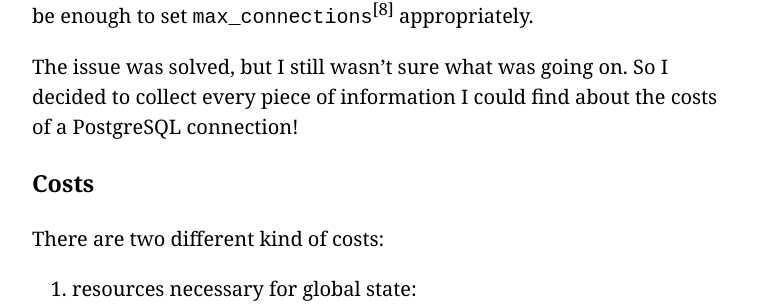
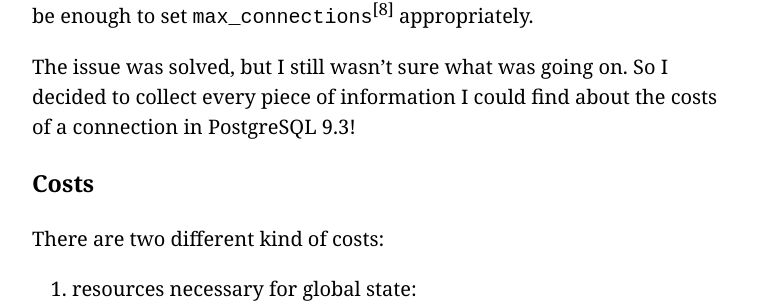
Before and after one commit to hanshasselberg/i0rek.github.io, a Jekyll site: the page built from _posts/2014-02-19-postgresql_connection.markdown, in a window 1280 px wide and 900 px high, scrolled down 739 px. Shown: the part 207-515 px from the top of the window, without its empty margins (258-1019 px from the left). Built offline with Jekyll 4.4.1, drawn with Linux system fonts in a browser that asks for light colours; Markdown is read by kramdown in place of the engine named in the settings; comment, search, counter and statistics services are not loaded.

Commit message:
Mention psql version.

```diff
--- a/_posts/2014-02-19-postgresql_connection.markdown
+++ b/_posts/2014-02-19-postgresql_connection.markdown
@@ -18,7 +18,7 @@
 In both cases we had a couple hundred open connections to the database, and we were able to solve both cases by putting a PGBouncer<sup>\[5\]</sup> in front of the database.
 PGBouncer is a connection pool for PostgreSQL databases. We configured it to allow 20 connections to the database while providing 1000 connections to clients. Apparently 20 connections are enough for us to get the work done. Depending on your situation it might be enough to set `max_connections`<sup>\[8\]</sup> appropriately.
 
-The issue was solved, but I still wasn't sure what was going on. So I decided to collect every piece of information I could find about the costs of a PostgreSQL connection!
+The issue was solved, but I still wasn't sure what was going on. So I decided to collect every piece of information I could find about the costs of a connection in PostgreSQL 9.3!
 
 ### Costs
 
```
